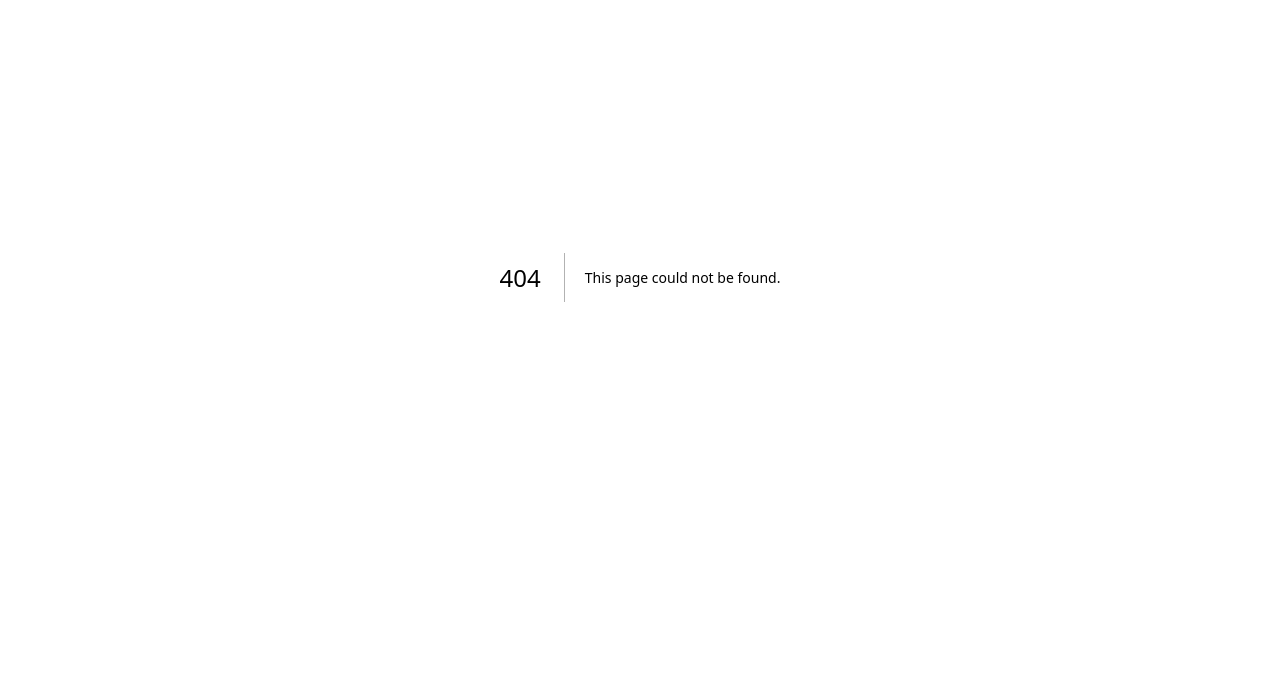
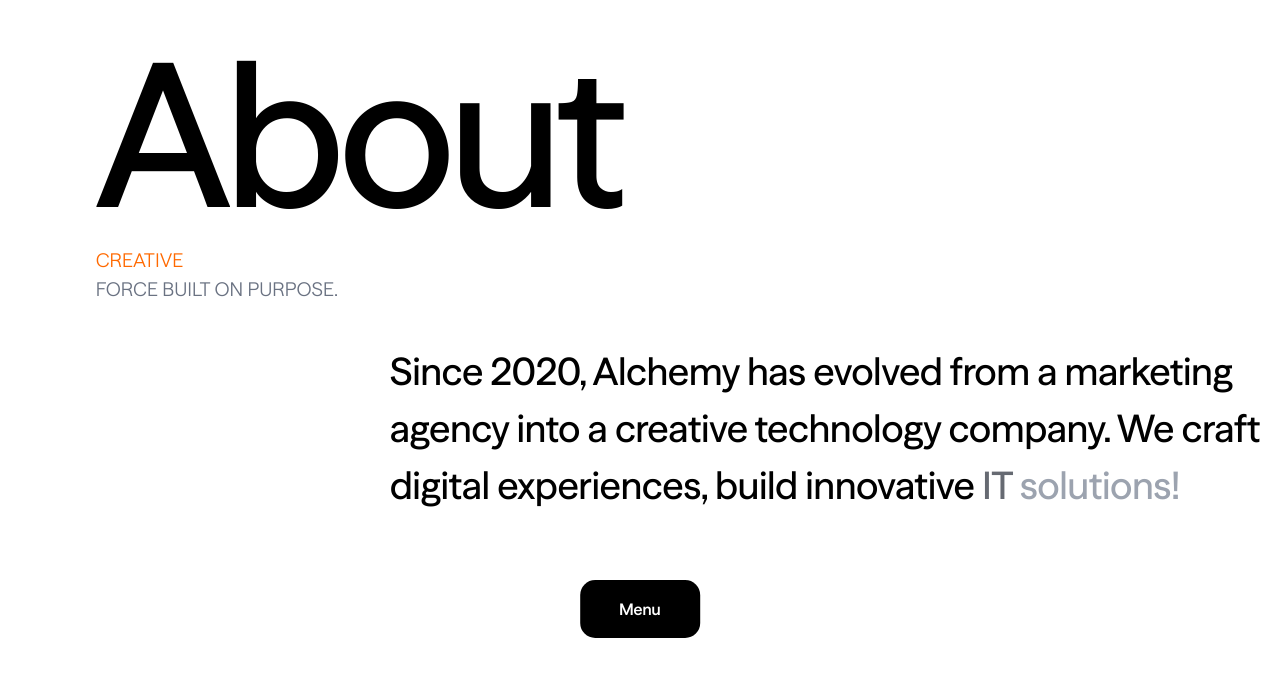
Before and after one commit to ChemyDigi/Alchemy-rewamp, a Next.js app: page /about in a window 1280 px wide. Before the commit this address had no page. Shown: the part 123-800 px from the top of the page. Built offline with nearby package versions, Linux system fonts and the light colour scheme.

Commit message:
since 2020 animation added

```diff
--- /dev/null
+++ b/app/about/page.tsx
@@ -0,0 +1,20 @@
+import Navbar from "@/components/Navbar";
+import Footer from "@/components/Footer";
+import Hero from "../../components/about/hero";
+import Stats from "../../components/about/Stats";
+import Team from "../../components/about/Team";
+export default function Home() {
+  return (
+    <main className="min-h-screen bg-white text-gray">
+
+      {/* NAVBAR */}
+      <Navbar />
+<Hero/>
+<Stats/>
+<Team/>
+
+      <Footer/>
+
+    </main>
+  );
+}
--- a/components/about/hero.tsx
+++ b/components/about/hero.tsx
@@ -1,12 +1,48 @@
 "use client";
+
+import { motion, useScroll, useTransform } from "framer-motion";
+import { useRef } from "react";
+
+function ScrollFillText({ text }: { text: string }) {
+  const ref = useRef<HTMLParagraphElement>(null);
+
+  const { scrollYProgress } = useScroll({
+    target: ref,
+    offset: ["start 85%", "end 15%"], // controls animation timing
+  });
+
+  const words = text.split(" ");
+
+  return (
+    <p
+      ref={ref}
+      className="mt-10 max-w-[900px] font-medium mx-auto text-left text-[18px] md:text-[38px] leading-[1.5] text-gray-400 translate-x-0 md:translate-x-32 lg:translate-x-50"
+    >
+      {words.map((word, i) => {
+        const start = i / words.length;
+        const end = start + 1 / words.length;
+
+        const color = useTransform(
+          scrollYProgress,
+          [start, end],
+          ["#9ca3af", "#000000"]
+        );
+
+        return (
+          <motion.span key={i} style={{ color }}>
+            {word}{" "}
+          </motion.span>
+        );
+      })}
+    </p>
+  );
+}
 
 export default function AboutHero() {
   return (
-        <section className="w-full min-h-screen  flex items-center">
-
+    <section className="w-full min-h-screen flex items-center bg-white">
       <div className="w-full px-6 md:px-16 lg:px-24">
-
-                <div className="max-w-[1200px]"> {/* ⬅️ increased width */}
+        <div className="max-w-[1200px]">
 
           {/* TITLE */}
           <h1 className="text-[72px] md:text-[200px] font-medium text-black leading-[0.95] tracking-tight">
@@ -15,7 +51,7 @@ export default function AboutHero() {
 
           {/* SUB LABEL */}
           <div className="mt-4">
-                        <p className="text-[19px] text-orange tracking-wide">
+            <p className="text-[19px] text-orange-500 tracking-wide">
               CREATIVE
             </p>
             <p className="text-[19px] text-gray-500 tracking-wide">
@@ -23,14 +59,11 @@ export default function AboutHero() {
             </p>
           </div>
 
-                    {/* PARAGRAPH */}
-                    <p className="mt-10 max-w-[900px] font-medium mx-auto text-left text-[18px] md:text-[38px] leading-[1.5] text-gray-500 translate-x-0 md:translate-x-32 lg:translate-x-50">
+          {/* SCROLL FILL TEXT */}
+          <ScrollFillText
+            text="Since 2020, Alchemy has evolved from a marketing agency into a creative technology company. We craft digital experiences, build innovative IT solutions!"
+          />
 
-                        <span className="text-black">Since 2020,</span>{" "}
-
-                        Alchemy has evolved from a marketing agency into a creative technology company.
-                        We craft digital experiences, build innovative IT solutions!
-                    </p>
         </div>
       </div>
     </section>
```
Lines whose indentation alone changed are shown as unchanged.
